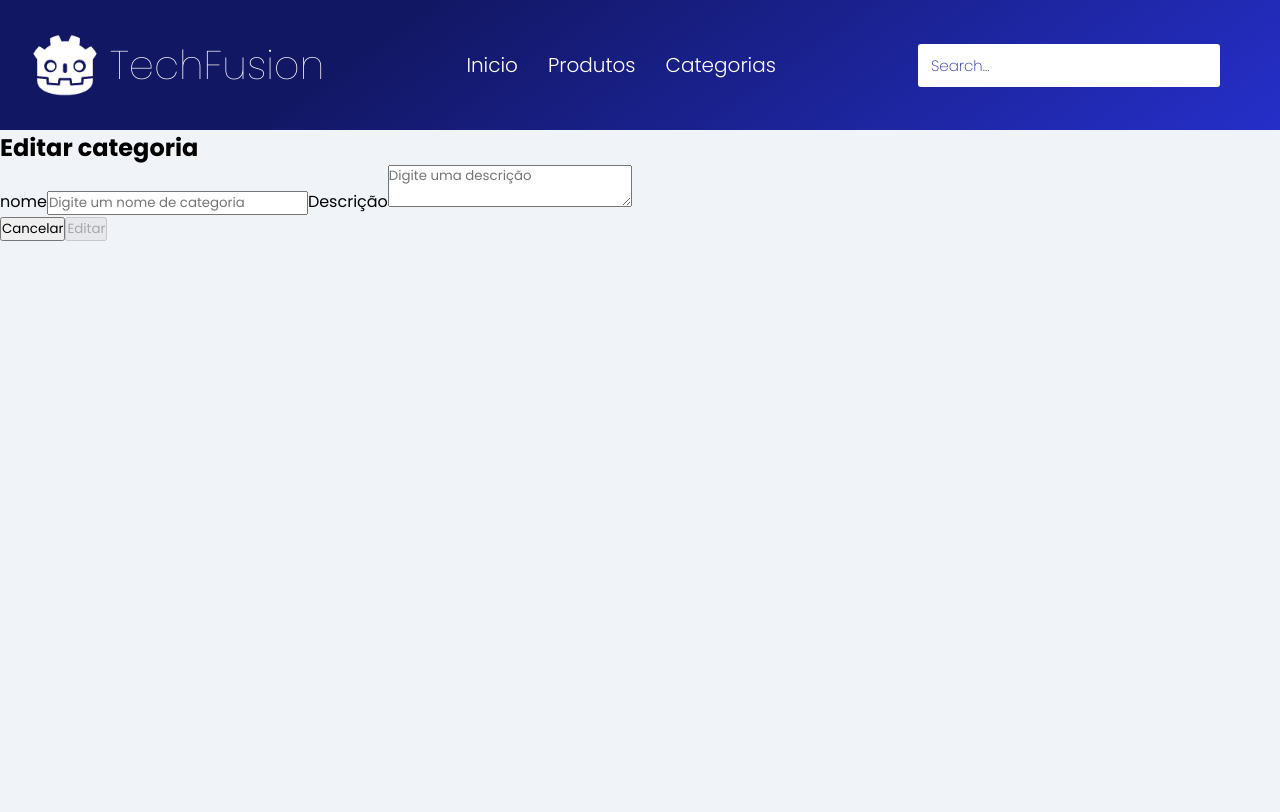
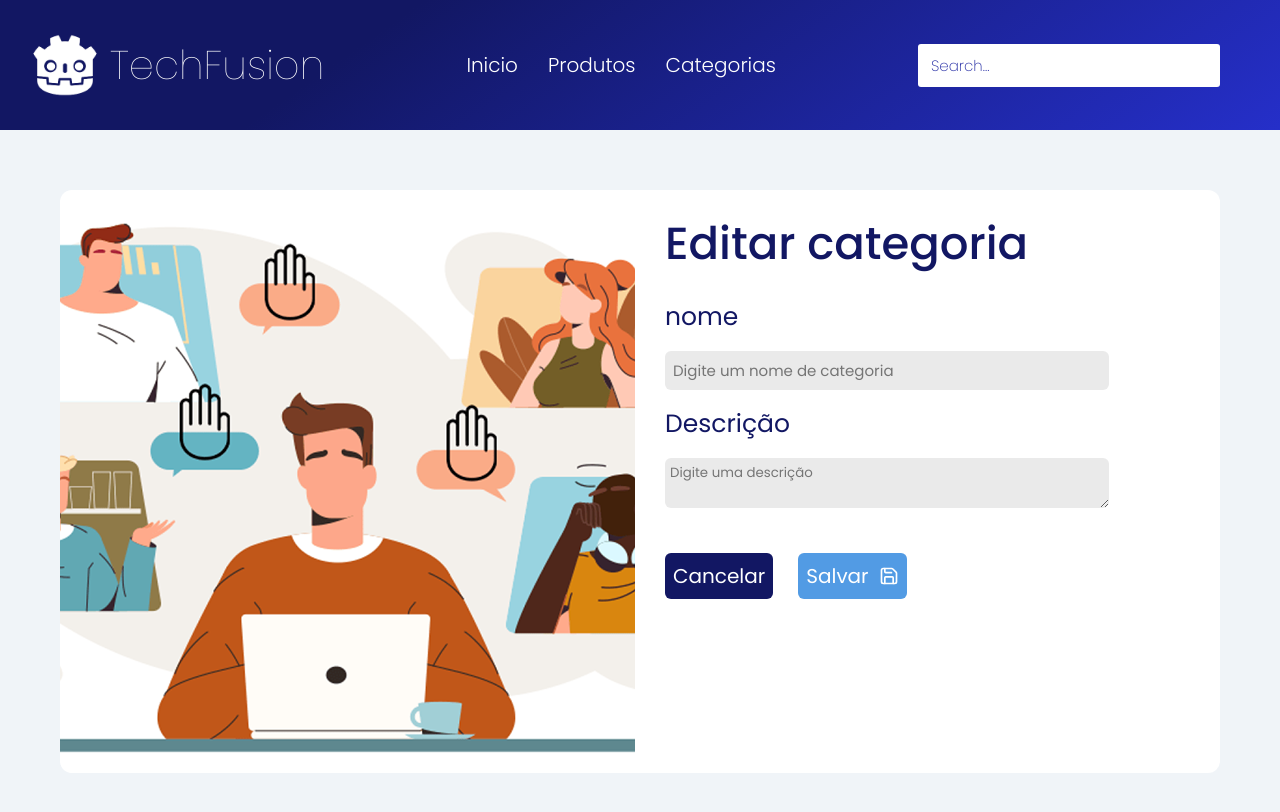
Before and after one commit to b4d211/Techfusion, a React (Create React App) app: page /editar-categoria/1 in a window 1280 px wide. Shown: the top 812 px of the page. Built offline with nearby package versions, Linux system fonts and the light colour scheme; no server answers.

Commit message:
cadastro e editar categoria

```diff
--- a/src/pages/CadastroCategoria.jsx
+++ b/src/pages/CadastroCategoria.jsx
@@ -3,7 +3,7 @@ import { useState } from "react";
 import { useNavigate } from "react-router-dom";
 import Header from '../components/Header'
 import pngCadastro from '../images/adicionarcategoria.png'
-import style from '../styles/cadastroCateg.style.module.css'
+import style from '../styles/cadastroCateg.module.css'
 import { FaRegTrashCan } from "react-icons/fa6";
 import { LuSave } from "react-icons/lu";
 
@@ -71,7 +71,7 @@ export default function CadastroCategoria() {
                 onClick={() => navigate(-1)}
               >
                 Cancelar
-              <FaRegTrashCan color="white" />
+
               </button>
               <button type="submit" disabled={!isValid} className={style.botaoSalvar}>
                 Salvar
--- a/src/pages/EditarCategoria.jsx
+++ b/src/pages/EditarCategoria.jsx
@@ -2,6 +2,10 @@ import axios from "axios";
 import { useState, useEffect } from "react";
 import { useNavigate, useParams } from "react-router-dom";
 import Header from "../components/Header";
+import style from '../styles/editarCategoria.module.css'
+import imageEditar from '../images/editarcategoria.png'
+import { LuSave } from "react-icons/lu";
+
 
 const api = axios.create({
   baseURL: "http://localhost:3333"
@@ -29,8 +33,8 @@ export default function EditarCategoria() {
   }
 
   async function deletarCategoria() {
-    if(!window.confirm
-      ("Tem certeza que deseja excluir esta categoria?"))return;
+    if (!window.confirm
+      ("Tem certeza que deseja excluir esta categoria?")) return;
     try {
       await api.delete(`/categorias/${id}`)
       navigate("/categorias")
@@ -67,17 +71,23 @@ export default function EditarCategoria() {
   return (
     <>
       <Header />
+      <div className={style.containerTudo}>
+        <div className={style.containerEditar}>
+          <img src={imageEditar} alt="" />
           <form action="" onSubmit={editarCategoria}>
             <h2>Editar categoria</h2>
-        <label htmlFor="nome">nome</label>
-        <input type="text"
+            <div className={style.nomeDiv}>
+              <label className={style.label} htmlFor="nome">nome</label>
+              <input type="text" className={style.nome}
                 id="nome"
                 placeholder="Digite um nome de categoria"
                 required
                 value={nome}
                 onChange={(e) => setNome(e.target.value)}
               />
-        <label htmlFor="descricao">Descrição</label>
+            </div>
+            <div className={style.descDiv}>
+              <label className={style.label} htmlFor="descricao">Descrição</label>
               <textarea
                 name="descricao"
                 id="descricao"
@@ -85,18 +95,23 @@ export default function EditarCategoria() {
                 placeholder="Digite uma descrição"
                 onChange={(e) => setDescricao(e.target.value)}
                 required
+                className={style.area}
               />
-        <div className="botoes">
+            </div>
+            <div className={style.botoes}>
               <button type="button"
-            onClick={() => navigate(-1)}
+                onClick={() => navigate(-1)} className={style.botaoCancelar}
               >
                 Cancelar
               </button>
-          <button type="submit" disabled={!isValid} >
-            Editar
+              <button type="submit" disabled={!isValid} className={style.botaoSalvar}>
+                Salvar
+                <LuSave color="white" />
               </button>
             </div>
           </form>
+        </div>
+      </div>
     </>
   );
 }
--- a/src/styles/cadastroCateg.style.module.css
+++ b/src/styles/cadastroCateg.module.css
@@ -1,18 +1,23 @@
-
+.containerTudo {
+    background-color: #F0F4F8;
+}
 
 .containerCadastro {
     display: flex;
     flex-direction: row;
     padding: 60px;
-    gap: 30px;
+
     justify-content: center;
-    background-color: #ffff;
+
 
     form {
         display: flex;
         flex-direction: column;
         width: 600px;
-        height: 100%;
+        background-color: #fff;
+        padding-left: 30px;
+        border-bottom-right-radius: 12px;
+        border-top-right-radius: 12px;
 
 
         h2 {
--- /dev/null
+++ b/src/styles/editarCategoria.module.css
@@ -0,0 +1,113 @@
+.containerTudo {
+    background-color: #F0F4F8;
+}
+
+.containerEditar {
+    display: flex;
+    flex-direction: row;
+    padding: 60px;
+    justify-content: center;
+
+
+    form {
+        display: flex;
+        flex-direction: column;
+        width: 600px;
+        background-color: #fff;
+        padding-left: 30px;
+        border-bottom-right-radius: 12px;
+        border-top-right-radius: 12px;
+
+
+        h2 {
+            color: #121763;
+            font-size: 45px;
+            font-weight: 500;
+            padding: 20px 0px;
+        }
+
+        .nomeDiv {
+            display: flex;
+            flex-direction: column;
+            gap: 15px;
+            margin-bottom: 15px;
+        }
+
+        .descDiv {
+            display: flex;
+            flex-direction: column;
+            gap: 15px;
+
+            margin-bottom: 15px;
+        }
+
+        .label {
+            font-size: 25px;
+            color: #121763;
+        }
+
+        .nome {
+            width: 80%;
+            background-color: #eaeaea;
+            border: none;
+            text-decoration: none;
+            outline: none;
+            padding: 8px;
+            border-radius: 6px;
+            font-size: 15px;
+        }
+
+        .area {
+            width: 80%;
+            max-width: 80%;
+            border: 0;
+            background-color: #eaeaea;
+            border-radius: 6px;
+            padding: 5px;
+            outline: none;
+        }
+
+        .botoes {
+            display: flex;
+            flex-direction: row;
+            gap: 25px;
+            margin-top: 30px;
+
+            .botaoCancelar {
+                background-color: #121763;
+                color: white;
+                padding: 8px;
+                border: 0;
+                border-radius: 6px;
+                display: flex;
+                align-items: center;
+                gap: 10px;
+                font-size: 20px;
+                transition: all 0.5s;
+
+                &:hover {
+                    transform: scale(1.1);
+
+                }
+            }
+
+            .botaoSalvar {
+                background-color: #529BE4;
+                color: white;
+                padding: 8px;
+                border: 0;
+                border-radius: 6px;
+                display: flex;
+                align-items: center;
+                gap: 10px;
+                font-size: 20px;
+                transition: all 0.5s;
+
+                &:hover {
+                    transform: scale(1.1);
+
+                }
+            }
+        }
+    }
+}
```
Also changed, not shown: 2 other files (tests, documents, lock files or other folders). Lines whose indentation alone changed are shown as unchanged.
